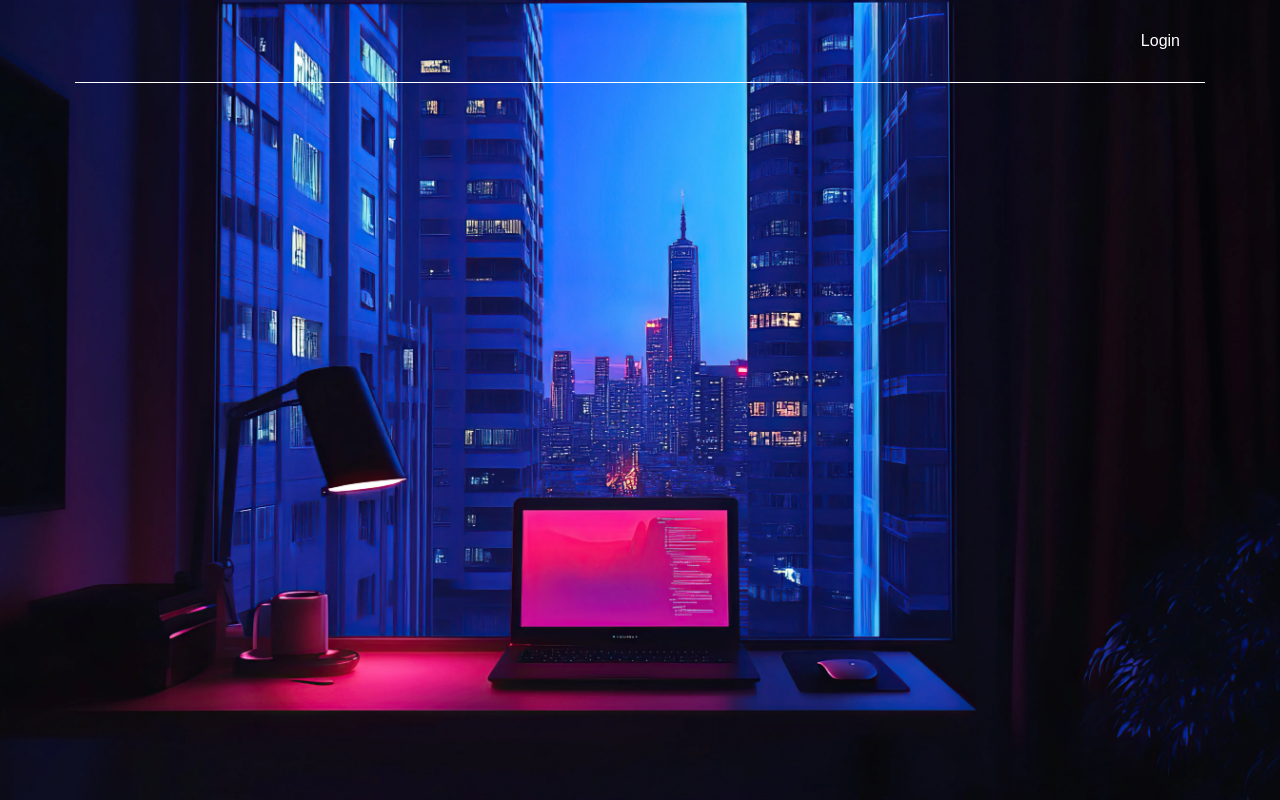
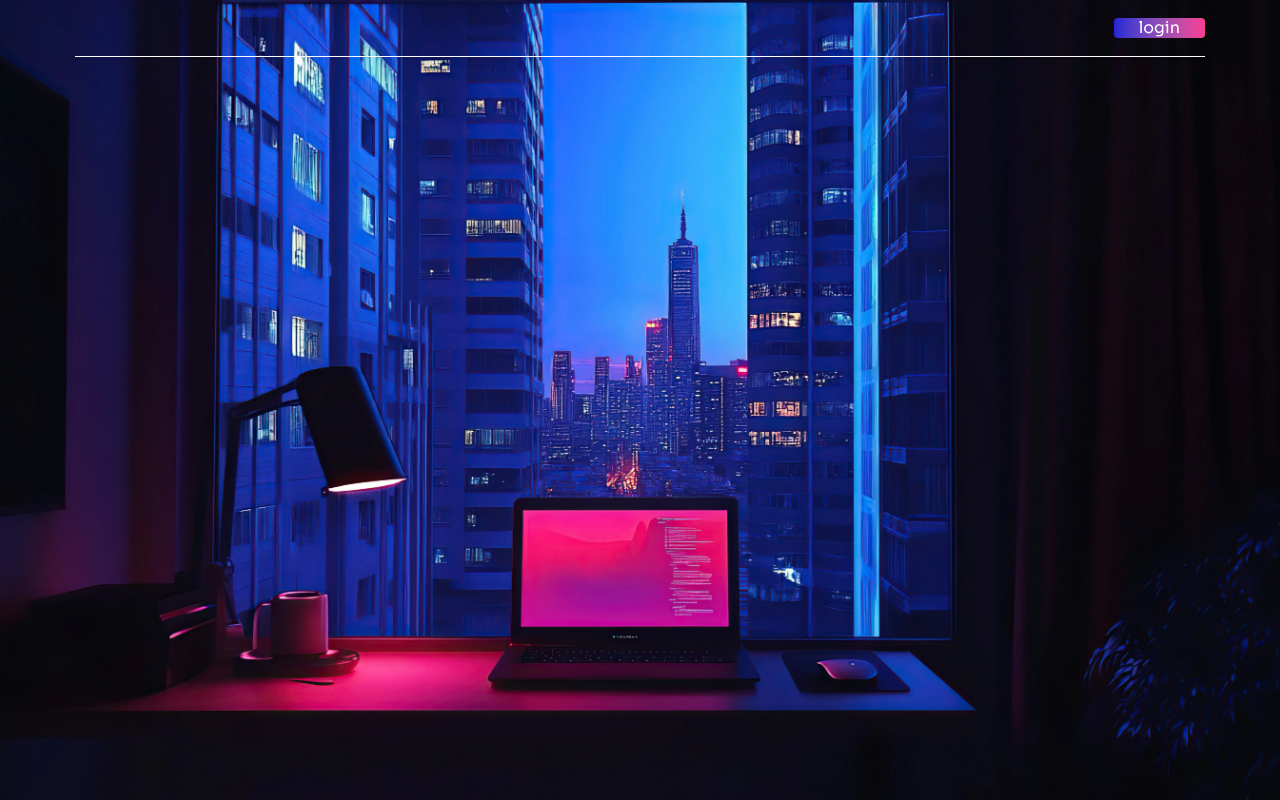
Before and after one commit to milinkovic149/pomodoro-timer, a Next.js app: page / in a window 1280 px wide. Built offline with nearby package versions, Linux system fonts and the light colour scheme.

Commit message:
Font and Button creation.

```diff
--- a/src/components/Button.js
+++ b/src/components/Button.js
@@ -5,7 +5,8 @@ const Button = ({ children, onClick, className }) => {
         <button
             type='button'
             onClick={onClick}
-            className={`px-[25px] py-[15px] bg-white hover:bg-x/30 rounded-full text-white font-medium transition-all ${className || ''}`}        >
+            className={`font-sora px-[25px] py-[2px] hover:opacity-80 rounded-[4px] text-white font-medium transition-all ${className || ''}`}
+        >
             {children}
         </button>
     );
--- a/src/components/Header.js
+++ b/src/components/Header.js
@@ -4,7 +4,7 @@ import Button from './Button';
 const Header = () => {
     return (
         <div className='flex justify-end border-b border-white/75 mx-[75px] py-[18px]'>
-            <Button>Login</Button>
+            <Button className='bg-gradient-to-r from-[#2523D5] to-[#FA3C91]'>login</Button>
         </div>
     );
 };
--- a/src/pages/index.js
+++ b/src/pages/index.js
@@ -1,11 +1,18 @@
 import Image from "next/image";
 import Background from "@/assets/images/pomo-background.webp";
 import Header from "@/components/Header";
+import { Sora } from 'next/font/google'
 
+const sora = Sora({
+    weight: '400',
+    subsets: ['latin'],
+    display: 'swap',
+});
 export default function Home() {
+
   return (
     <main>
-        <div className="absolute top-0 left-0 w-full h-full object-cover object-center -z-1">
+        <div className={`${sora.className} absolute top-0 left-0 w-full h-full object-cover object-center -z-1`}>
             <Image
                 src={Background}
                 alt=""
--- a/src/styles/globals.css
+++ b/src/styles/globals.css
@@ -17,7 +17,7 @@ html {
 }
 
 body {
-  font-family: Arial, Helvetica, sans-serif;
+  font-family: 'Sora', sans-serif;
   color: #fff;
 }
 
@@ -65,3 +65,12 @@ input, textarea, select {
   border: 1px solid #ddd;
   border-radius: 4px;
 }
+
+/*Font*/
+@font-face {
+  font-family: 'Sora';
+  src: url('/src/assets/fonts/Sora-Regular.ttf') format('truetype');
+  font-weight: 400;
+  font-style: normal;
+  font-display: swap;
+}
--- a/tailwind.config.js
+++ b/tailwind.config.js
@@ -9,8 +9,13 @@ module.exports = {
         extend: {
             colors: {
                 'white': '#FFF',
+                'blue': '#2523D5',
+                'pink': '#FA3C91'
+            },
+            fontFamily: {
+                sora: ['Sora', 'sans-serif'],
             },
         },
     },
     plugins: [],
-}
+};
```
